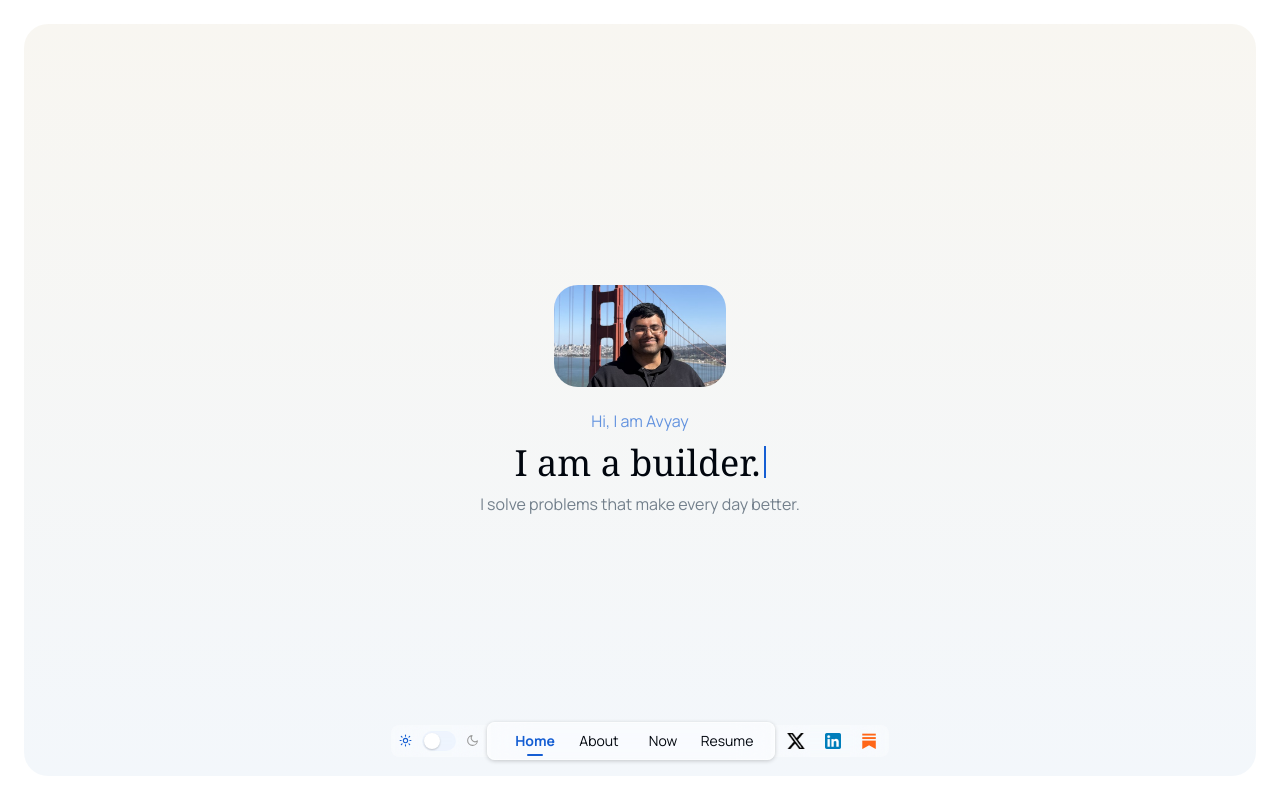
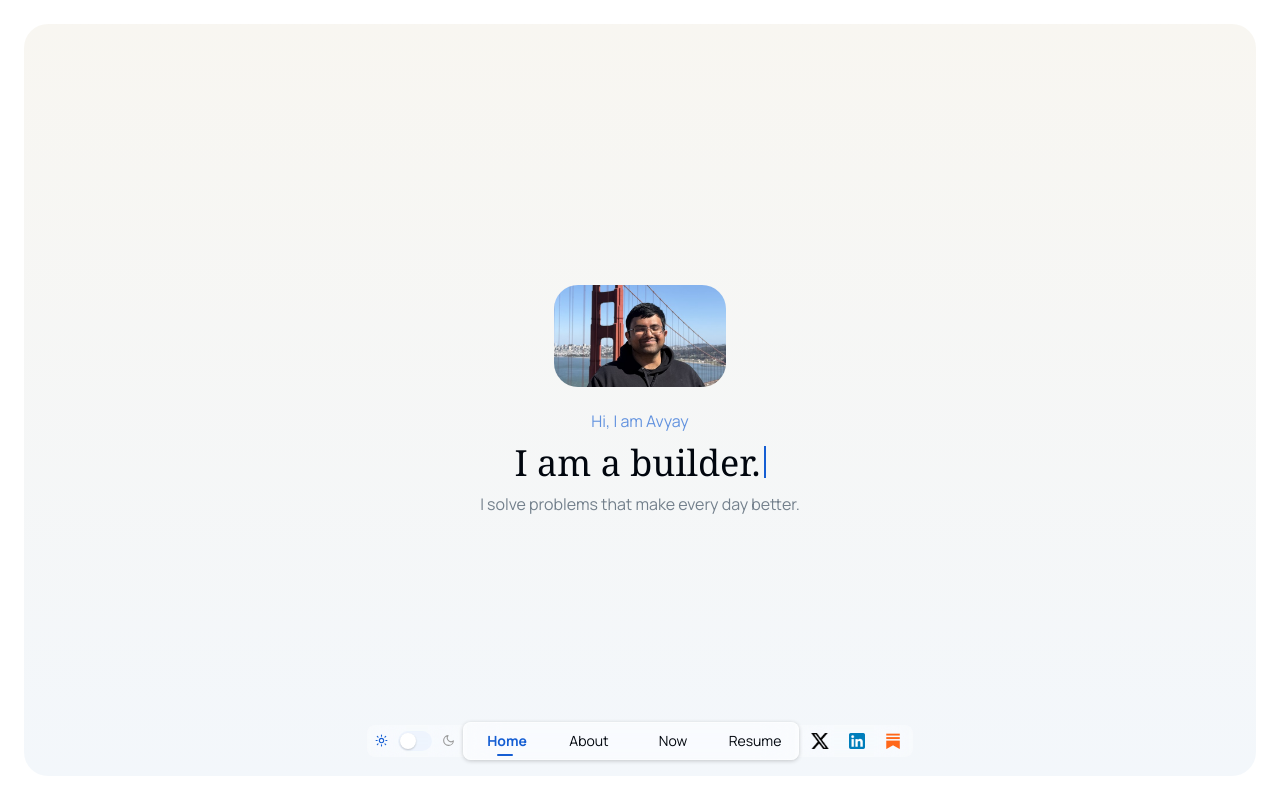
Before and after one commit to avyayrkashyap/avyayrkashyap.github.io, an Astro site: page / in a window 1280 px wide. Shown: the top 800 px of the page. Built offline with nearby package versions, Linux system fonts and the light colour scheme; Astro itself is replaced by a stand-in of ours; a web font is replaced by a local one.

Commit message:
Remove horizontal padding from nav links, pad the outer edges instead
.dock-link dropped its 4px left/right padding, so the highlight now hugs
each label at 64px flush. Home and Resume (:first-of-type/:last-of-type
on the <a>, so it holds regardless of whether the menu button or the
Menu fallback label sit alongside them in the nav) get that same 4px
back on their outer edge only, keeping the pill's total inset the same
without pushing into the middle links' gaps.

Co-Authored-By: Claude Sonnet 5 <noreply@anthropic.com>

```diff
--- a/src/components/Dock.astro
+++ b/src/components/Dock.astro
@@ -232,7 +232,7 @@ const socials = [
     display: flex;
     /* Vertical padding lives on each .dock-link instead, so the hit target
        fills the full pill height rather than just the text line */
-    padding: 0 16px;
+    padding: 0;
     border-radius: 8px;
     /* Frosted glass: translucent fill blurs whatever scrolls underneath */
     background-color: rgba(255, 255, 255, 0.55);
@@ -255,11 +255,10 @@ const socials = [
   }
 
   .dock-link {
-    width: 64px;
+    width: 84px;
     flex-shrink: 0;
     /* 8px moved here from .dock-nav's old top/bottom padding */
-    padding: 10px 4px;
-    border-radius: 4px;
+    padding: 10px 0;
     font-family: var(--font-sans);
     font-size: 14px;
     line-height: 1.3;
@@ -272,6 +271,16 @@ const socials = [
   .dock-link:hover,
   .dock-link.is-active {
     color: var(--color-text-accent);
+  }
+
+  .dock-link:first-of-type {
+    padding-left: 4px;
+    border-radius: 8px 0 0 8px;
+  }
+
+  .dock-link:last-of-type {
+    padding-right: 4px;
+    border-radius: 0 8px 8px 0;
   }
 
   /* Same hover surface as the theme toggle and social links */
```
